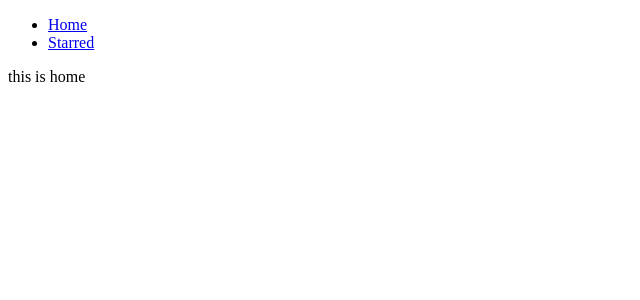
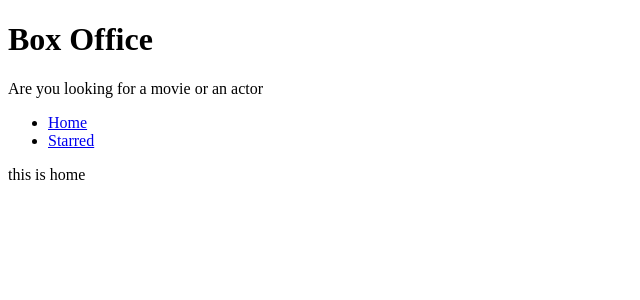
Before and after one commit to SanjeevLakhwani/box-office, a React (Create React App) app: page / in a window 1280 px wide. Shown: the top 300 px of the page, without its empty margins (0-640 px from the left). Built offline with nearby package versions, Linux system fonts and the light colour scheme.

Commit message:
added layout management and created title

```diff
--- a/src/App.js
+++ b/src/App.js
@@ -1,6 +1,5 @@
 import React, { Component } from 'react';
 import { Switch, Route } from 'react-router-dom';
-import Nav from './components/Nav';
 import Home from './pages/Home';
 import Starred from './pages/Starred';
 
@@ -8,7 +7,6 @@
   render() {
     return (
       <div>
-        <Nav />
         <Switch>
           <Route exact path="/">
             <Home />
--- /dev/null
+++ b/src/components/MainPageLayout.js
@@ -0,0 +1,18 @@
+import React from 'react';
+import Nav from './Nav';
+import Title from './Title';
+
+const MainPageLayout = ({ children }) => {
+  return (
+    <div>
+      <Title
+        title="Box Office"
+        subtitle="Are you looking for a movie or an actor"
+      />
+      <Nav />
+      {children}
+    </div>
+  );
+};
+
+export default MainPageLayout;
--- /dev/null
+++ b/src/components/Title.js
@@ -0,0 +1,12 @@
+import React from 'react';
+
+const Title = ({ title, subtitle }) => {
+  return (
+    <div>
+      <h1>{title}</h1>
+      <p>{subtitle}</p>
+    </div>
+  );
+};
+
+export default Title;
--- a/src/pages/Home.js
+++ b/src/pages/Home.js
@@ -1,7 +1,8 @@
 import React from 'react';
+import MainPageLayout from '../components/MainPageLayout';
 
 const Home = () => {
-  return <div>this is home</div>;
+  return <MainPageLayout>this is home</MainPageLayout>;
 };
 
 export default Home;
```
